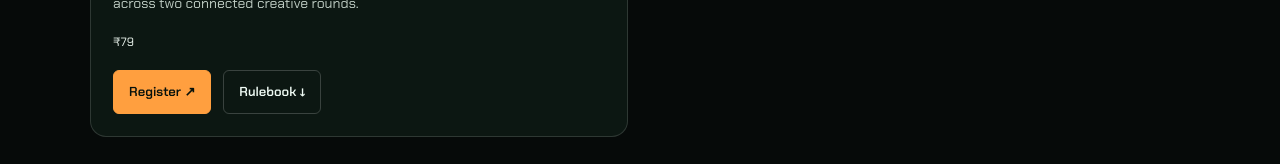
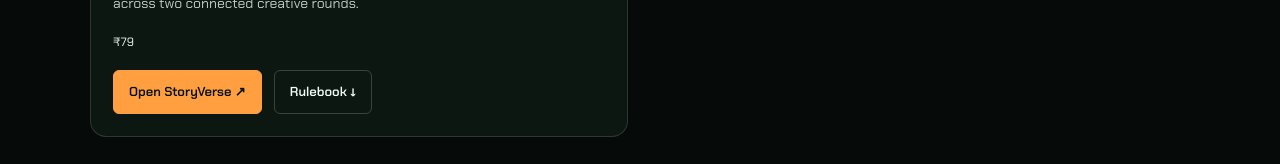
Before and after one commit to chinmaystudio/Praxis, a Next.js app in the folder frontend/: page /events in a window 1280 px wide. Shown: the part 1923-2087 px from the top of the page. Built offline with nearby package versions, Linux system fonts and the light colour scheme; no server answers.

Commit message:
Redirect StoryVerse to its external site

```diff
--- a/frontend/components/EventGrid.tsx
+++ b/frontend/components/EventGrid.tsx
@@ -12,7 +12,7 @@
   <div className={styles.grid}>{EVENTS.map(event=><article key={event.slug} style={{"--accent":event.accent} as CSSProperties}>
    <img src={event.image} alt={event.title} loading="lazy" width="640" height="800" />
    <div className={styles.content}><span>{event.theme}</span><h2>{event.title}</h2><p>{event.desc}</p><p className={styles.fee}>{event.feeLabel || formatPrice(event.price)}</p>
-    <div className={styles.actions}>{event.isTeamEvent || event.slug === "tech-roulette" ? <Link href={"/events/"+event.slug}>Explore event ↗</Link> : <button onClick={()=>setRegistering(event)}>Register ↗</button>}<a href={event.rulebook} download={event.downloadName}>Rulebook ↓</a></div>
+    <div className={styles.actions}>{event.externalUrl ? <a href={event.externalUrl}>Open StoryVerse ↗</a> : event.isTeamEvent || event.slug === "tech-roulette" ? <Link href={"/events/"+event.slug}>Explore event ↗</Link> : <button onClick={()=>setRegistering(event)}>Register ↗</button>}<a href={event.rulebook} download={event.downloadName}>Rulebook ↓</a></div>
    </div>
   </article>)}</div>
   {registering && <RegistrationModal event={registering} isOpen onClose={()=>setRegistering(null)} />}
--- a/frontend/components/overlays/CharacterOrbit.tsx
+++ b/frontend/components/overlays/CharacterOrbit.tsx
@@ -107,7 +107,8 @@
         const isBgmi = event.slug === "bgmi-elite-showdown";
         const isResearchX = event.slug === "research-x";
         const isTechRoulette = event.slug === "tech-roulette";
-        const isInteractiveCard = isBgmi || isResearchX || isTechRoulette;
+        const isStoryVerse = event.slug === "storyverse";
+        const isInteractiveCard = isBgmi || isResearchX || isTechRoulette || isStoryVerse;
         return (
           <div
             key={event.slug}
@@ -127,6 +128,8 @@
                 window.location.href = "/events/research-x";
               } else if (isTechRoulette) {
                 window.location.href = "/events/tech-roulette";
+              } else if (isStoryVerse) {
+                window.location.href = event.externalUrl!;
               }
             }}
             onKeyDown={(e) => {
@@ -139,6 +142,8 @@
                     window.location.href = "/events/research-x";
                   } else if (isTechRoulette) {
                     window.location.href = "/events/tech-roulette";
+                  } else if (isStoryVerse) {
+                    window.location.href = event.externalUrl!;
                   }
                 }
               }
@@ -154,10 +159,10 @@
               <div className={styles.name}>{event.title}</div>
               <div className={styles.desc}>{event.desc}</div>
               <div className={styles.actions}>
-                {isTechRoulette ? (
-                  <Link className={styles.exploreButton} href="/events/tech-roulette" onClick={(e) => e.stopPropagation()}>
-                    Explore <span aria-hidden="true">↗</span>
-                  </Link>
+                {isTechRoulette || isStoryVerse ? (
+                  <a className={styles.exploreButton} href={isStoryVerse ? event.externalUrl : "/events/tech-roulette"} onClick={(e) => e.stopPropagation()}>
+                    {isStoryVerse ? "Open StoryVerse" : "Explore"} <span aria-hidden="true">↗</span>
+                  </a>
                 ) : <button
                   className={styles.exploreButton}
                   type="button"
--- a/frontend/lib/events.ts
+++ b/frontend/lib/events.ts
@@ -22,6 +22,7 @@
   registrationOpen: boolean;
   isTeamEvent?: boolean;
   maxTeamSize?: number;
+  externalUrl?: string;
 }
 
 export const EVENTS: EventConfig[] = [
@@ -102,6 +103,7 @@
     currency: "INR",
     registrationOpen: true,
     isTeamEvent: false,
+    externalUrl: "https://mlscstoryverse2026.vercel.app/",
   },
 ];
 
--- a/frontend/next.config.ts
+++ b/frontend/next.config.ts
@@ -9,6 +9,9 @@
     return [
       { source: "/bgmi", destination: "/events/bgmi-elite-showdown", permanent: false },
       { source: "/researchx", destination: "/events/research-x", permanent: false },
+      { source: "/storyverse", destination: "https://mlscstoryverse2026.vercel.app/", permanent: false },
+      { source: "/events/storyverse", destination: "https://mlscstoryverse2026.vercel.app/", permanent: false },
+      { source: "/events/storyverse/register", destination: "https://mlscstoryverse2026.vercel.app/", permanent: false },
     ];
   },
   async rewrites() {
```
